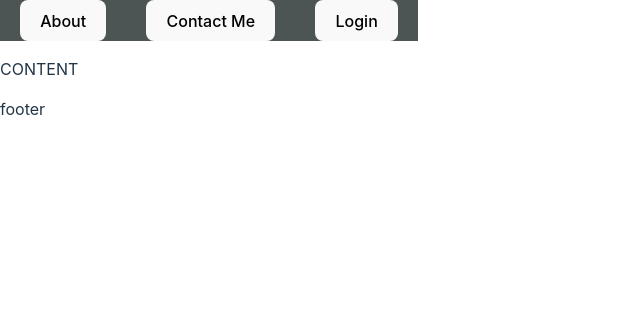
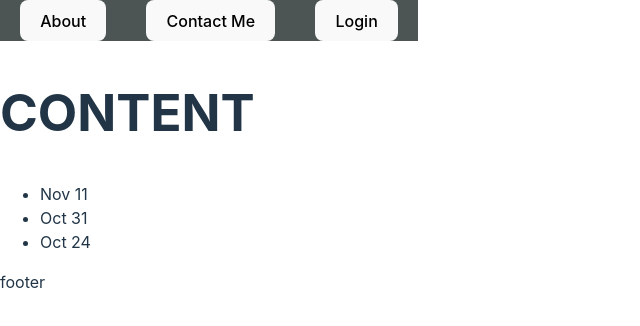
Before and after one commit to wtburdon/Diary-Website, a React (Vite) app in the folder frontend/diary-app/: page / in a window 1280 px wide. Shown: the top 326 px of the page, without its empty margins (0-640 px from the left). Built offline with nearby package versions, Linux system fonts and the light colour scheme.

Commit message:
setting up entry component functions

```diff
--- a/frontend/diary-app/src/content.jsx
+++ b/frontend/diary-app/src/content.jsx
@@ -1,16 +1,34 @@
+
+function Entry(props){
+    return <li>{props.entry}</li>
+}
+
+
+function EntryList(props){
+    return(
+        <ul>
+            {props.entries.map( (entry) => {
+                return <Entry key={entry} entry={entry} />
+            })}
+        </ul>
+    );
+}
 
 function contentPage(){
+    const Entries = ['Nov 11', 'Oct 31', 'Oct 24']
+
     return(
         <section>
             <div>
                 <div className="border"></div>
                 <div>
-                <p>CONTENT</p>
+                <h1>CONTENT</h1>
+                <EntryList entries={Entries}/>
                 </div>
                 <div className="border"></div>
             </div>
         </section>
-    )
+    );
 }
 
 export default contentPage
```
